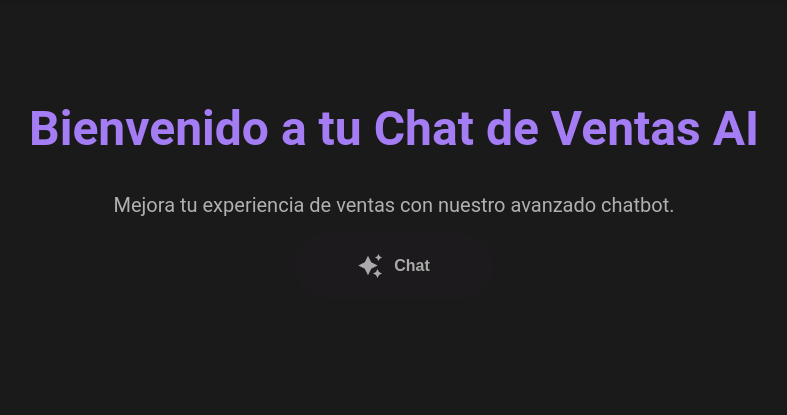
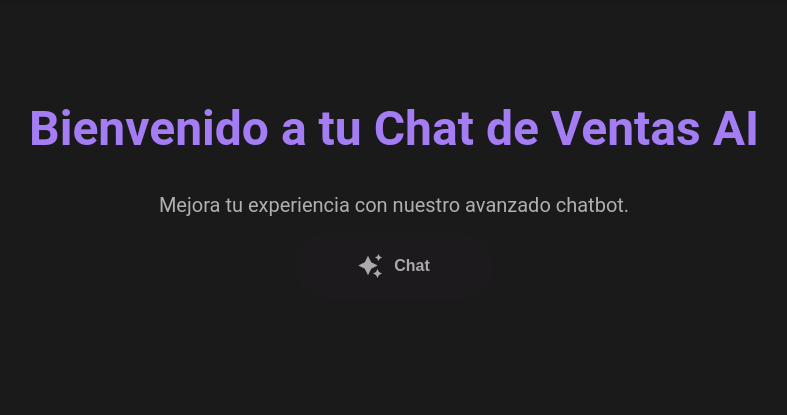
Before and after one commit to dart94/googlechat, a Flask app: page / in a window 1280 px wide. Shown: the part 83-498 px from the top of the page, without its empty margins (246-1033 px from the left). Run offline with Flask 3, Linux system fonts and the light colour scheme.

Commit message:
nueva descripcion

```diff
--- a/templates/index.html
+++ b/templates/index.html
@@ -23,7 +23,7 @@
         <section class="content-section">
             <div class="home-content">
                 <h1>Bienvenido a tu Chat de Ventas AI</h1>
-                <p>Mejora tu experiencia de ventas con nuestro avanzado chatbot.</p>
+                <p>Mejora tu experiencia con nuestro avanzado chatbot.</p>
                 <button class="btn" id="toggleChatbot">
                     <svg height="24" width="24" fill="#FFFFFF" viewBox="0 0 24 24" data-name="Layer 1" id="Layer_1" class="sparkle">
                         <path d="M10,21.236,6.755,14.745.264,11.5,6.755,8.255,10,1.764l3.245,6.491L19.736,11.5l-6.491,3.245ZM18,21l1.5,3L21,21l3-1.5L21,18l-1.5-3L18,18l-3,1.5ZM19.333,4.667,20.5,7l1.167-2.333L24,3.5,21.667,2.333,20.5,0,19.333,2.333,17,3.5Z"></path>
```
